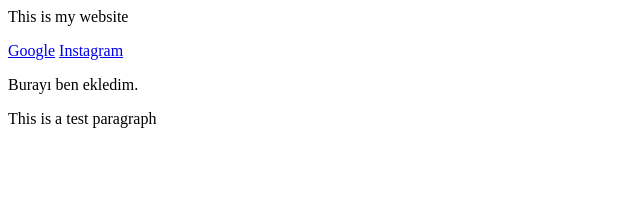
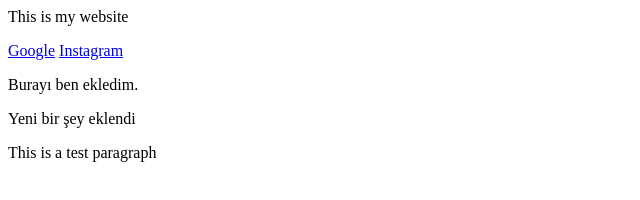
Before and after one commit to rizacan-ozcan/mywebsite, a plain HTML site: page index.html in a window 1280 px wide. Shown: the whole page, without its empty margins (0-640 px from the left). Drawn offline with Linux system fonts and the light colour scheme.

Commit message:
index.html degisti

```diff
--- a/index.html
+++ b/index.html
@@ -9,7 +9,7 @@
 <a href = "https://www.instagram.com">Instagram</a>
 <p>Burayı ben ekledim.</p>
 
-
+<p>Yeni bir şey eklendi</p>
 <p>This is a test paragraph</p>
 
 </body>
```
